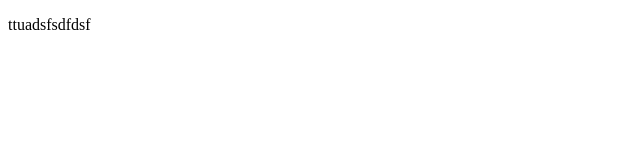
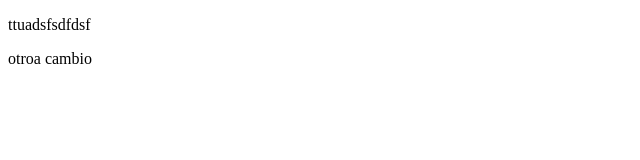
Before and after one commit to Eedal/prueba, a plain HTML site: page index.html in a window 1280 px wide. Shown: the full height of the page, 0-640 px from the left. Drawn offline with Linux system fonts and the light colour scheme.

Commit message:
segundo commit
este fue el segundo commit

```diff
--- a/index.html
+++ b/index.html
@@ -8,5 +8,6 @@
 </head>
 <body>
     <p>ttuadsfsdfdsf</p>
+    <p>otroa cambio</p>
 </body>
 </html>
```
